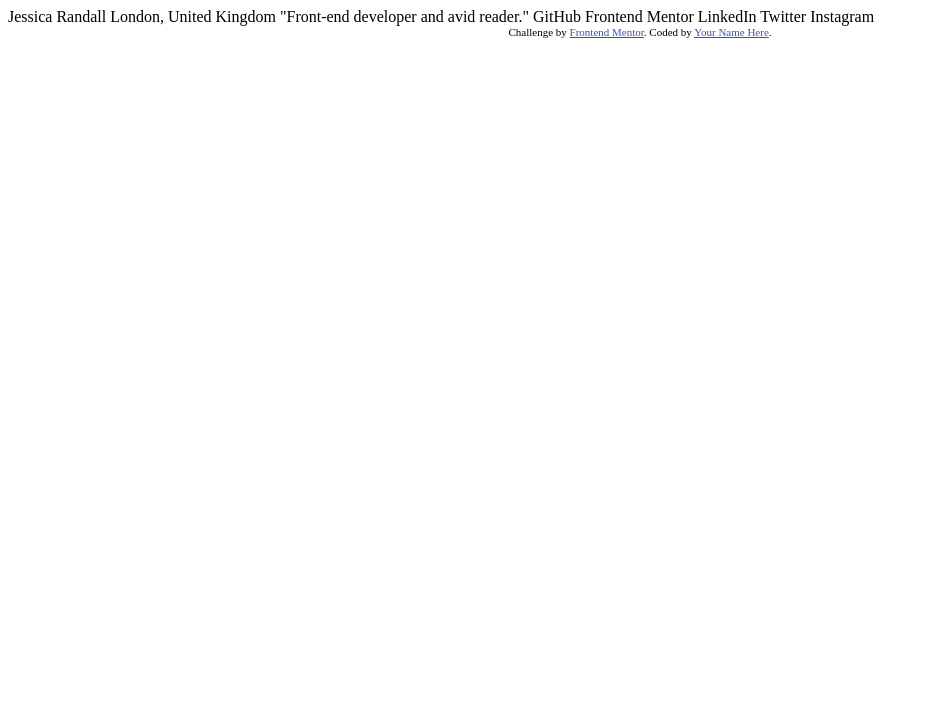
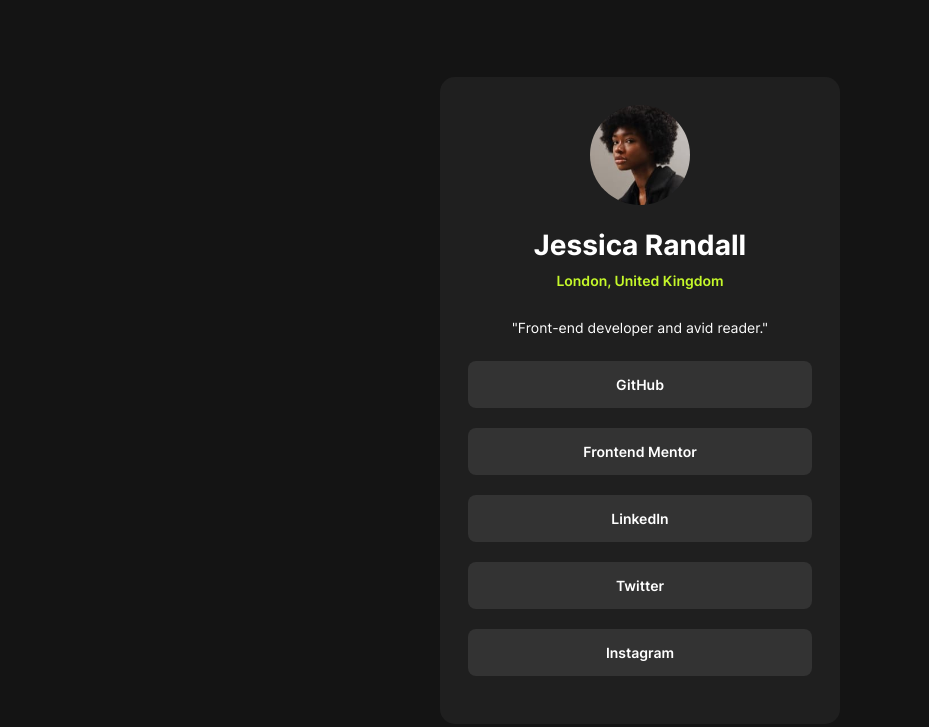
Before and after one commit to rabbitmaid/fem-social-links-profile, a plain HTML site: page index.html in a window 1280 px wide. Shown: the whole page, without its empty margins (0-929 px from the left). Drawn offline with Linux system fonts and the light colour scheme.

Commit message:
Design complete

```diff
--- /dev/null
+++ b/assets/style.css
@@ -0,0 +1,104 @@
+/* Browser Reset */
+*,
+*::after,
+*::before {
+    margin: 0;
+    padding: 0;
+    box-sizing: border-box;
+    font-size: 100%;
+}
+
+@font-face {
+    font-family: "Inter";
+    src: url('./fonts/Inter-VariableFont_slnt\,wght.ttf');
+}
+
+/* CSS Custom Properties */
+
+:root {
+
+    --green : hsl(75, 94%, 57%);
+    --white : hsl(0, 0%, 100%);
+    --grey700 : hsl(0, 0%, 20%);
+    --grey800 : hsl(0, 0%, 12%);
+    --grey900 : hsl(0, 0%, 8%);
+
+    --fs-base: 14px;
+    --fs-large: 28px;
+}
+
+body {
+    font-size: var(--fs-base);
+    font-family: "Inter", sans-serif;
+}
+
+
+main {
+    background-color: var(--grey900);
+    min-height: 100vh;
+
+    /* Centralize section */
+
+    display: flex;
+    justify-content: center;
+    align-items: center;
+
+    padding: 25px;
+}
+
+
+section {
+    background-color: var(--grey800);
+    width: 400px;
+    min-height: fit-content;
+    border-radius: 15px;
+    padding: 28px;
+
+    /* Centralize items in the section */
+    text-align: center
+}
+
+section > img {
+    width: 100px;
+    height: 100px;
+    object-fit: cover;
+    border-radius: 50%;
+    margin-bottom: 20px;
+}
+
+section > h1 {
+    color: var(--white);
+    font-size: var(--fs-large);
+    margin-bottom: 10px;
+    font-weight: 700;
+}
+
+section > .location {
+    color: var(--green);
+    margin-bottom: 30px;
+    font-weight: 600;
+}
+
+section > .quote {
+    color: var(--white);
+    margin-bottom: 25px;
+}
+
+.social-links > a {
+    display: block;
+    background-color: var(--grey700);
+    padding: 15px 20px;
+    color: var(--white);
+    text-decoration: none;
+    margin-bottom: 20px;
+    border-radius: 8px;
+    font-weight: 600;
+
+    /* Transition for hover */
+    transition: all 350ms ease-in-out;
+}
+
+.social-links > a:hover{
+     background-color: var(--green);
+     color: var(--grey800);
+}
--- a/index.html
+++ b/index.html
@@ -1,34 +1,37 @@
-<!DOCTYPE html>
+<!doctype html>
 <html lang="en">
-<head>
-  <meta charset="UTF-8">
-  <meta name="viewport" content="width=device-width, initial-scale=1.0"> <!-- displays site properly based on user's device -->
+  <head>
+    <meta charset="UTF-8" />
+    <meta name="viewport" content="width=device-width, initial-scale=1.0" />
+    <!-- displays site properly based on user's device -->
+    <link rel="icon" type="image/png" sizes="32x32" href="./assets/images/favicon-32x32.png" />
+    <title>Frontend Mentor | Social links profile</title>
+    <link rel="stylesheet" href="./assets/style.css" />
+  </head>
+  <body>
+    <main>
+      <section>
 
-  <link rel="icon" type="image/png" sizes="32x32" href="./assets/images/favicon-32x32.png">
+        <img src="./assets/images/avatar-jessica.jpeg" alt="Avatar" />
 
-  <title>Frontend Mentor | Social links profile</title>
+        <h1>Jessica Randall</h1>
+        <p class="location">London, United Kingdom </p>
+        <p class="quote">"Front-end developer and avid reader."</p>
 
-  <!-- Feel free to remove these styles or customise in your own stylesheet 👍 -->
-  <style>
-    .attribution { font-size: 11px; text-align: center; }
-    .attribution a { color: hsl(228, 45%, 44%); }
-  </style>
-</head>
-<body>
+        <div class="social-links">
+            <a href="#">GitHub</a>
+            <a href="#">Frontend Mentor</a>
+            <a href="#">LinkedIn</a>
+            <a href="#">Twitter</a>
+            <a href="#">Instagram</a>
+        </div>
 
-  Jessica Randall
-  London, United Kingdom
-  "Front-end developer and avid reader."
+      </section>
+    </main>
 
-  GitHub
-  Frontend Mentor
-  LinkedIn
-  Twitter
-  Instagram
-
-  <div class="attribution">
+    <!-- <div class="attribution">
     Challenge by <a href="https://www.frontendmentor.io?ref=challenge" target="_blank">Frontend Mentor</a>.
     Coded by <a href="#">Your Name Here</a>.
-  </div>
-</body>
+  </div> -->
+  </body>
 </html>
```
